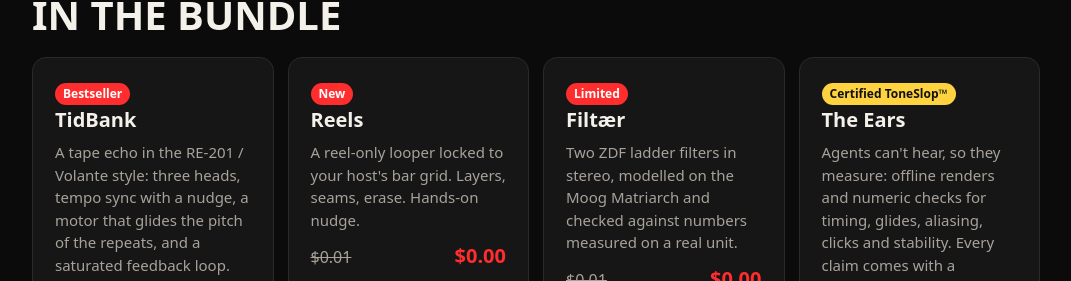
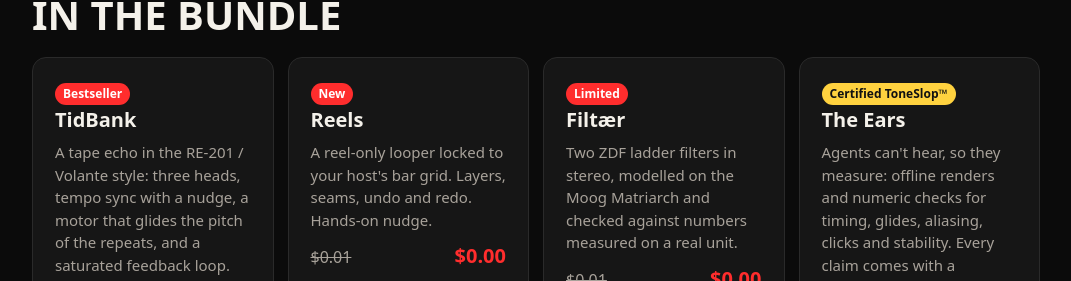
Before and after one commit to StigLau/tidbank-oss, a plain HTML site: page site/index.html in a window 1280 px wide. Shown: the part 1131-1412 px from the top of the page, without its empty margins (104-1175 px from the left). Drawn offline with Linux system fonts and the light colour scheme.

Commit message:
site: Reels has undo and redo, not erase
Agent-Model: claude-opus-5-5 (effort high)

```diff
--- a/site/index.html
+++ b/site/index.html
@@ -119,7 +119,7 @@ cd tidbank-oss &amp;&amp; claude</code></pre>
   <h2>In the bundle</h2>
   <div class="grid">
     <article class="card"><span class="tag">Bestseller</span><h3>TidBank</h3><p>A tape echo in the RE-201 / Volante style: three heads, tempo sync with a nudge, a motor that glides the pitch of the repeats, and a saturated feedback loop. Also comes with a BBD engine.</p><div class="price-row"><s>$0.01</s><b>$0.00</b></div></article>
-    <article class="card"><span class="tag">New</span><h3>Reels</h3><p>A reel-only looper locked to your host's bar grid. Layers, seams, erase. Hands-on nudge.</p><div class="price-row"><s>$0.01</s><b>$0.00</b></div></article>
+    <article class="card"><span class="tag">New</span><h3>Reels</h3><p>A reel-only looper locked to your host's bar grid. Layers, seams, undo and redo. Hands-on nudge.</p><div class="price-row"><s>$0.01</s><b>$0.00</b></div></article>
     <article class="card"><span class="tag">Limited</span><h3>Filtær</h3><p>Two ZDF ladder filters in stereo, modelled on the Moog Matriarch and checked against numbers measured on a real unit.</p><div class="price-row"><s>$0.01</s><b>$0.00</b></div></article>
     <article class="card"><span class="tag cert">Certified ToneSlop™</span><h3>The Ears</h3><p>Agents can't hear, so they measure: offline renders and numeric checks for timing, glides, aliasing, clicks and stability. Every claim comes with a number.</p><div class="price-row"><s>$0.01</s><b>$0.00</b></div></article>
     <article class="card"><span class="tag">Exclusive</span><h3>Hardware bench</h3><p>How an agent measures a real synth over MIDI and audio with a human at the knobs. Includes the measured numbers, so you can grade your own model against them.</p><div class="price-row"><s>$0.01</s><b>$0.00</b></div></article>
```
